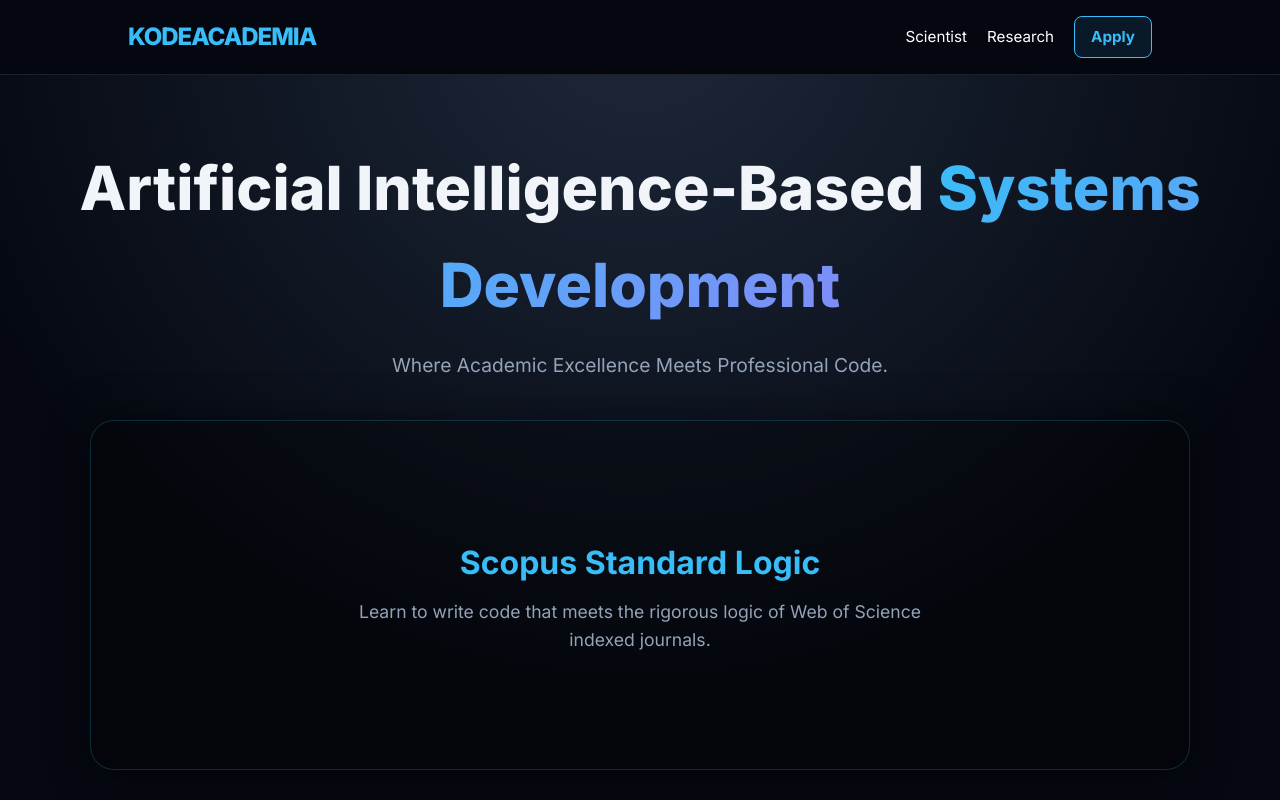
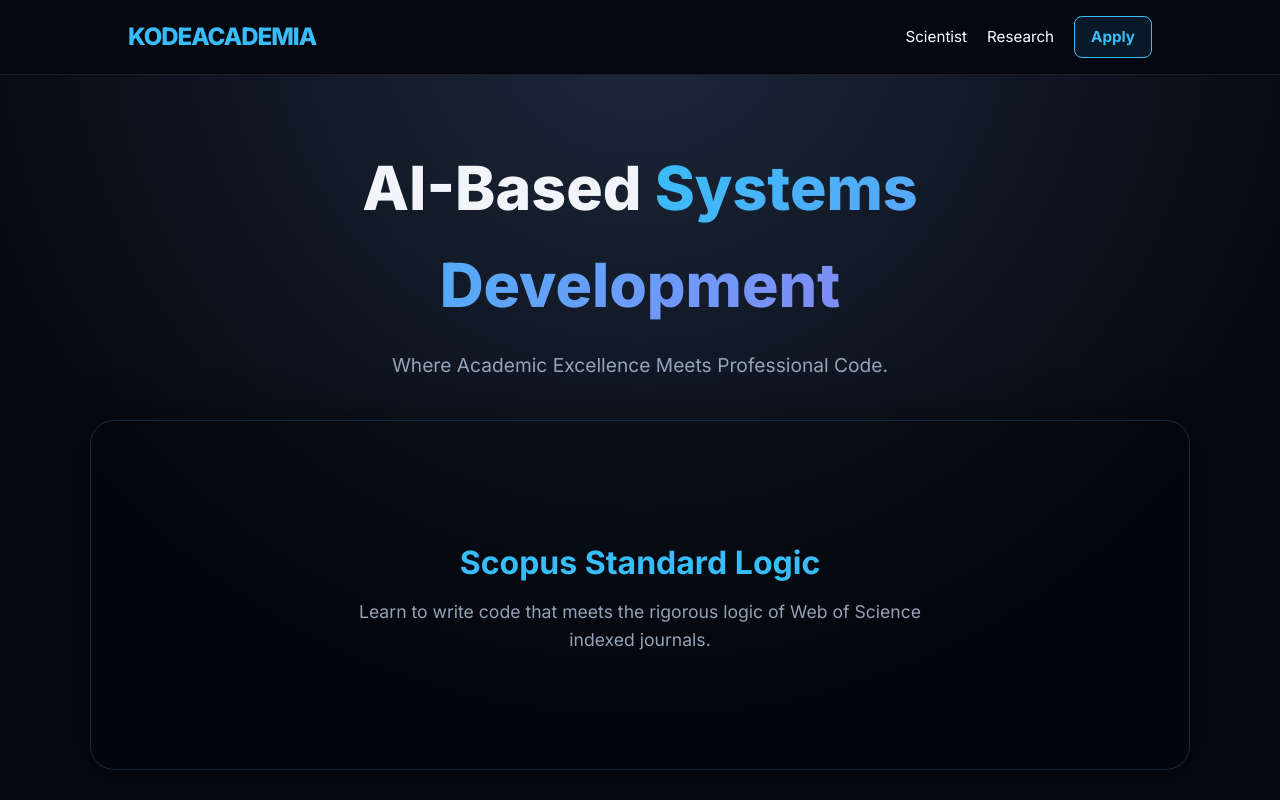
Before and after one commit to kodeacademia/index, a plain HTML site: page index.html in a window 1280 px wide. Shown: the top 800 px of the page. Drawn offline with Linux system fonts and the light colour scheme.

Commit message:
Update index.html

```diff
--- a/index.html
+++ b/index.html
@@ -273,7 +273,7 @@
 
     <section class="hero-container">
         <div class="hero-content">
-            <h1>Artificial Intelligence-Based <span class="highlight">Systems Development</span></h1>
+            <h1>AI-Based <span class="highlight">Systems Development</span></h1>
             <p style="color: var(--text-dim); font-size: 1.2rem;">Where Academic Excellence Meets Professional Code.</p>
         </div>
 
```
